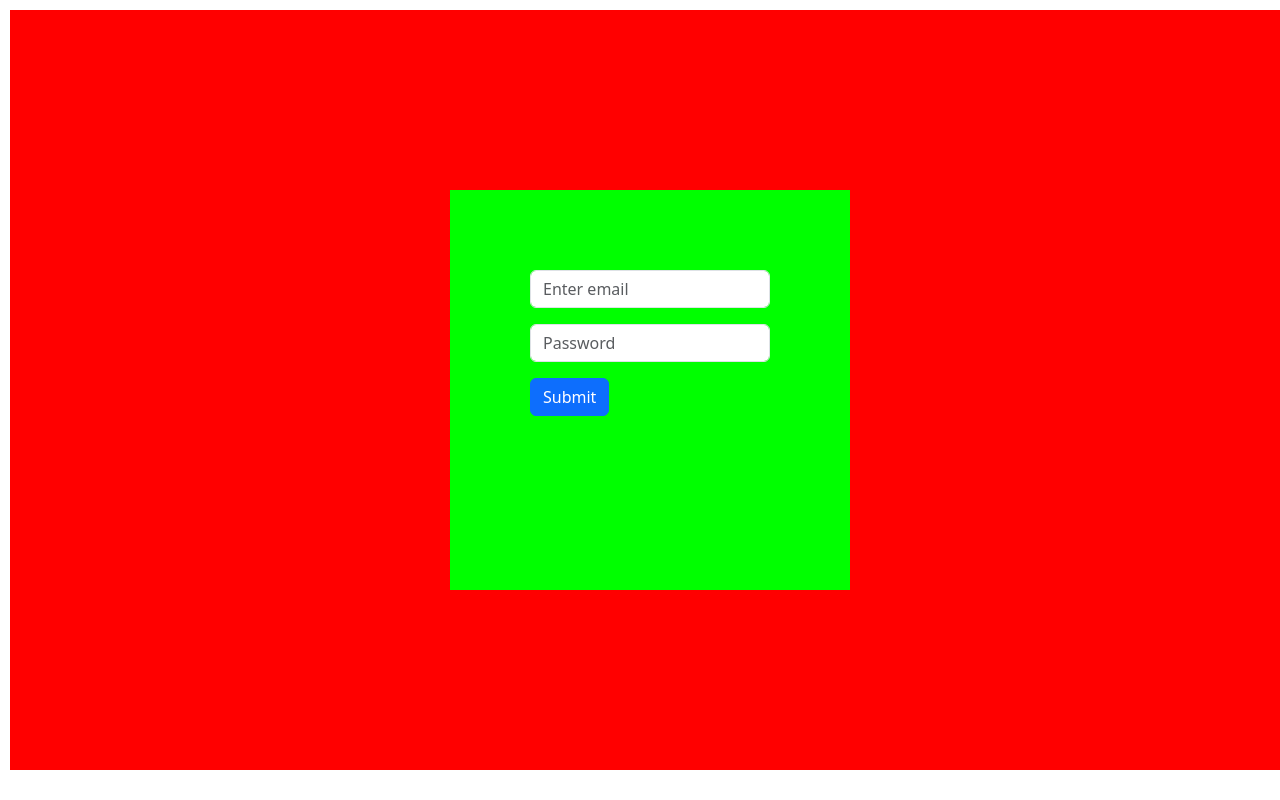
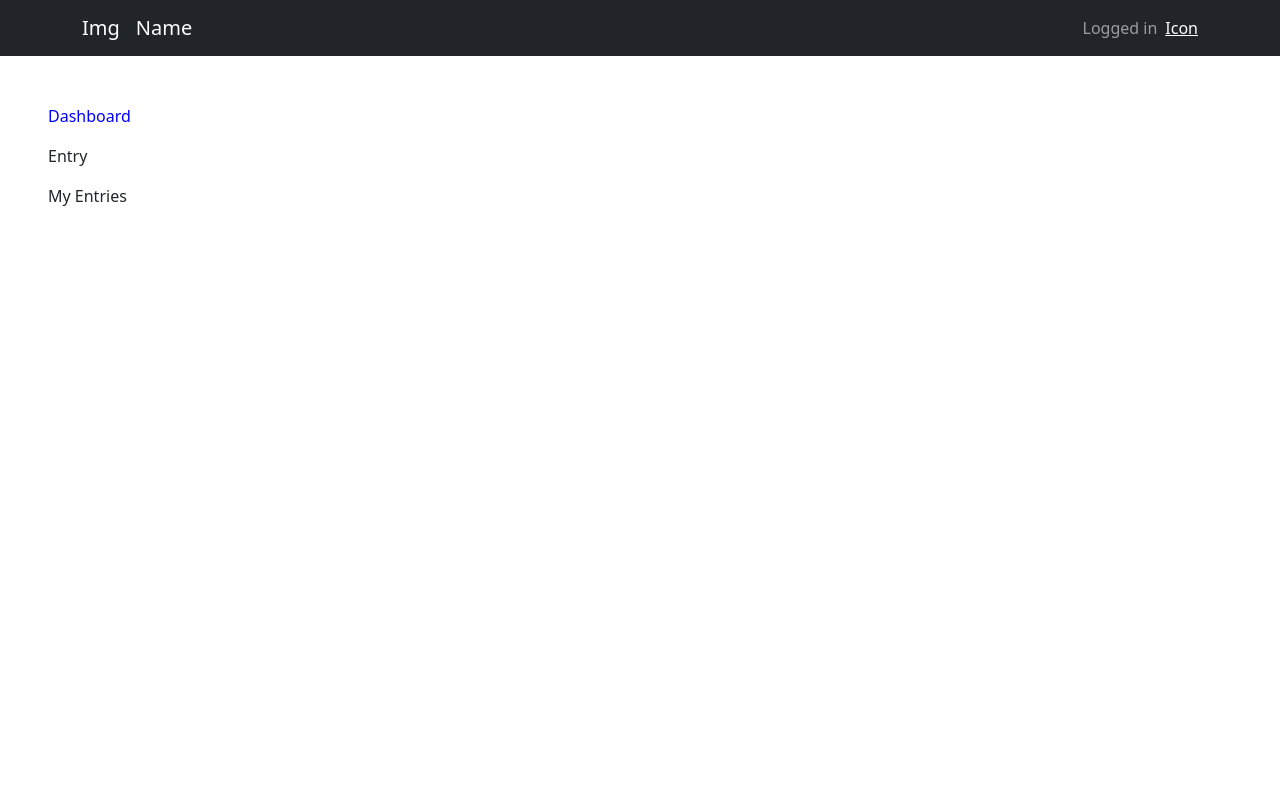
Before and after one commit to medRemind-23/medRemind-Website, a React (Vite) app: page / in a window 1280 px wide. Built offline with nearby package versions, Linux system fonts and the light colour scheme.

Commit message:
Header, NavBar

```diff
--- a/package.json
+++ b/package.json
@@ -9,7 +9,9 @@
     "preview": "vite preview"
   },
   "dependencies": {
+    "bootstrap": "^5.2.3",
     "react": "^18.2.0",
+    "react-bootstrap": "^2.7.2",
     "react-dom": "^18.2.0"
   },
   "devDependencies": {
--- a/src/App.jsx
+++ b/src/App.jsx
@@ -1,10 +1,14 @@
 import "./App.css";
 import Login from "./components/Login";
+import NavigationBar from "./components/NavigationBar/NavigationBar.jsx";
+import Header from "./components/Header/Header.jsx";
 
 function App() {
   return (
     <>
-      <Login />
+      {/* <Login /> */}
+      <Header />
+      <NavigationBar />
     </>
   );
 }
--- /dev/null
+++ b/src/components/Header/Header.jsx
@@ -0,0 +1,30 @@
+import React from "react";
+import "./Header.css";
+import Container from "react-bootstrap/Container";
+import Nav from "react-bootstrap/Nav";
+import Navbar from "react-bootstrap/Navbar";
+import NavDropdown from "react-bootstrap/NavDropdown";
+
+function Header() {
+  return (
+    <Navbar collapseOnSelect expand="lg" bg="dark" variant="dark">
+      <Container>
+        <Navbar.Brand href="#home">Img</Navbar.Brand>
+        <Navbar.Toggle aria-controls="responsive-navbar-nav" />
+        <Navbar.Collapse id="responsive-navbar-nav">
+          <Nav className="me-auto">
+            <Navbar.Brand>Name</Navbar.Brand>
+          </Nav>
+          <Nav>
+            <Nav.Link href="#deets">Logged in</Nav.Link>
+            <Navbar.Text>
+              <a href="#login">Icon</a>
+            </Navbar.Text>
+          </Nav>
+        </Navbar.Collapse>
+      </Container>
+    </Navbar>
+  );
+}
+
+export default Header;
--- /dev/null
+++ b/src/components/NavigationBar/NavigationBar.css
@@ -0,0 +1,7 @@
+.Nav-Container {
+  gap: 2em;
+}
+
+.active {
+  color: blue !important ;
+}
--- /dev/null
+++ b/src/components/NavigationBar/NavigationBar.jsx
@@ -0,0 +1,26 @@
+import React from "react";
+import "./NavigationBar.css";
+import Container from "react-bootstrap/Container";
+import Row from "react-bootstrap/Row";
+import Stack from "react-bootstrap/Stack";
+import Col from "react-bootstrap/Col";
+
+function NavigationBar() {
+  return (
+    <>
+      <Stack gap={3} className="p-5">
+        <Col className="Nav-items active " lg="2">
+          Dashboard
+        </Col>
+        <Col className="Nav-items " lg="2" mp="5px">
+          Entry
+        </Col>
+        <Col className="Nav-items " lg="2" mp="5px">
+          My Entries
+        </Col>
+      </Stack>
+    </>
+  );
+}
+
+export default NavigationBar;
```
Also changed, not shown: src/components/Header/Header.css (added), 1 other file (tests, documents, lock files or other folders).
